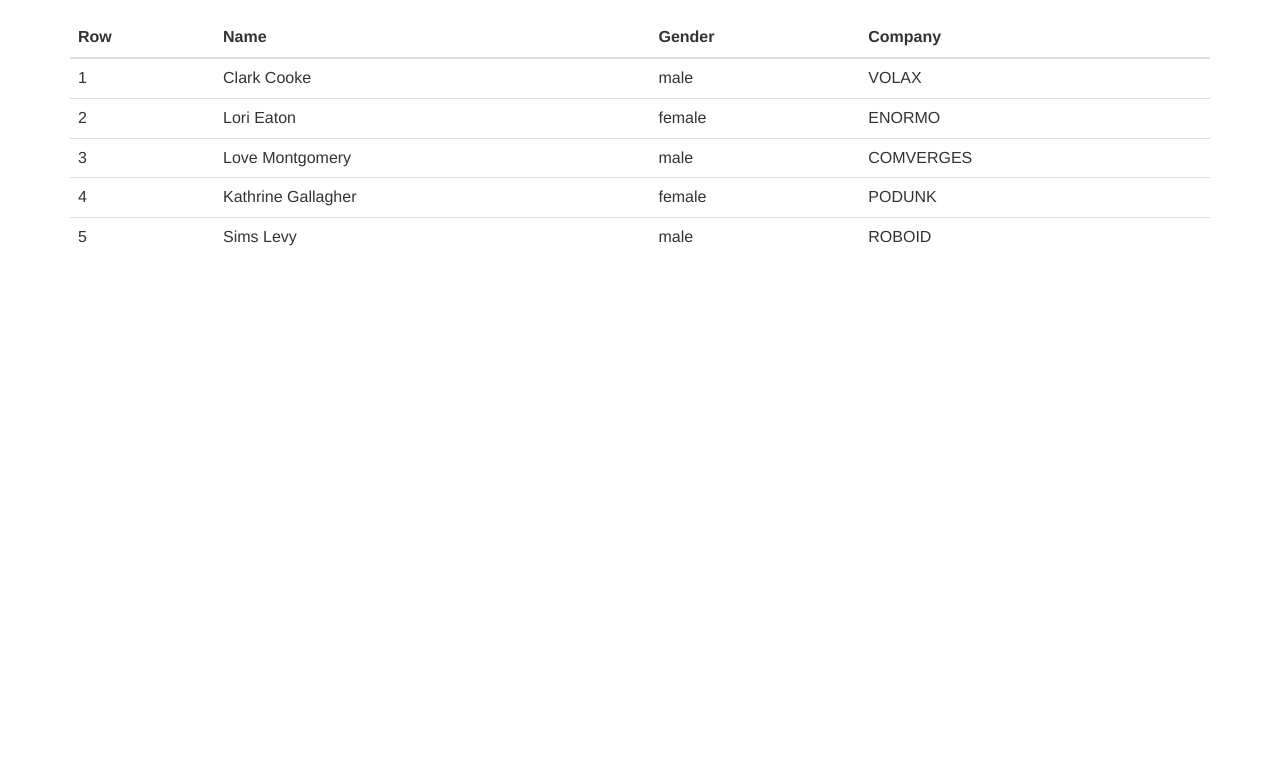
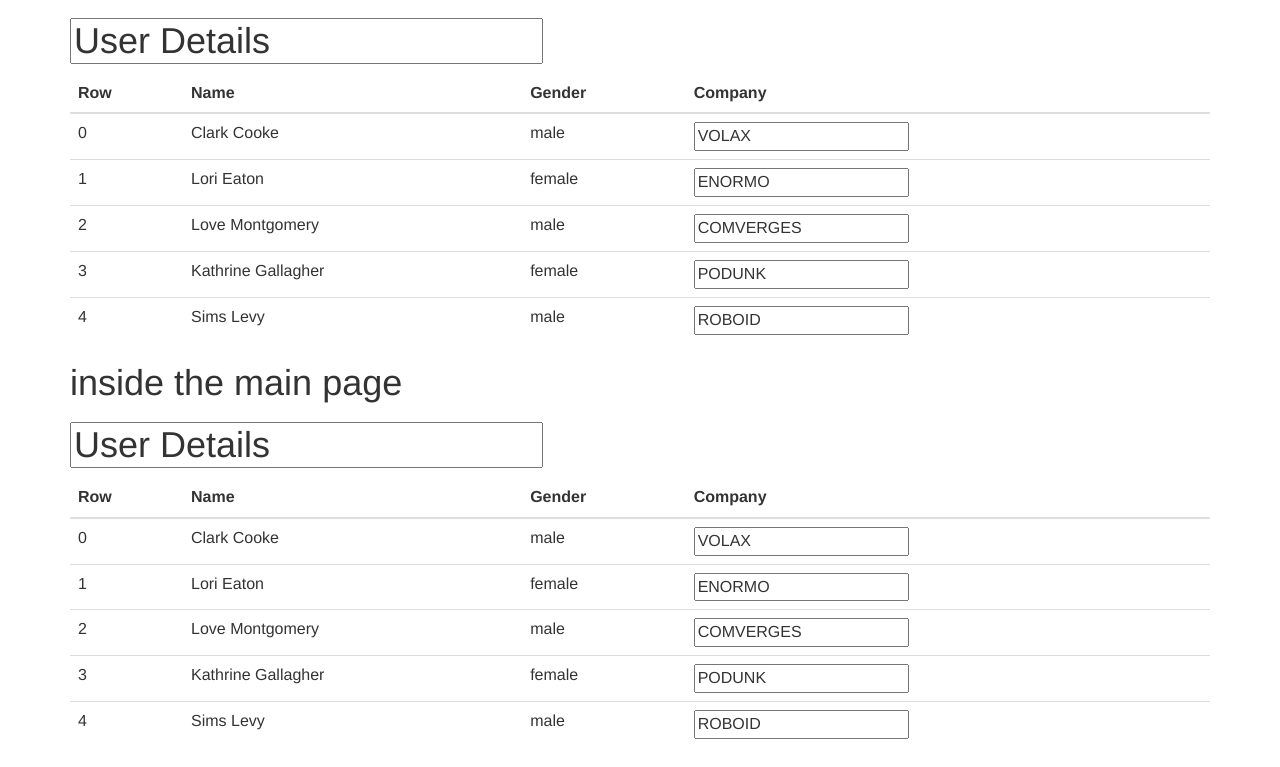
Before and after one commit to PawanJha88/AngularUpdated, a website: page index.html in a window 1280 px wide. Both pictures are taken after a click on the item "Users". Shown: the part 54-821 px from the top of the page. Before the commit the page ends 800 px from the top, so only its background shows below. Drawn offline with nearby package versions, Linux system fonts and the light colour scheme.

Commit message:
Added code

```diff
--- a/app/common/mainCtrl.js
+++ b/app/common/mainCtrl.js
@@ -16,4 +16,17 @@ angular.module("flipzon")
             }
         };
 
+
+
+
+        $scope.$watch("companyName", function (newVal, oldVal) {
+            console.log(newVal);
+            console.log(oldVal);
+        });
+
+
+
+
+
+
     }]);
--- /dev/null
+++ b/app/components/customTable.js
@@ -0,0 +1,11 @@
+angular.module("components")
+    .directive("customTable", [function () {
+        return {
+            restrict: "A",
+            templateUrl: "app/components/customtable.html",
+            scope: {
+                heading: "@", //one way communication,
+                tabledata: "="
+            }
+        }
+}]);
--- /dev/null
+++ b/app/components/customtable.html
@@ -0,0 +1,23 @@
+<h1>
+    <input type="text" ng-model="heading">
+</h1>
+<table class="table table-hover">
+    <thead>
+        <tr>
+            <th>Row</th>
+            <th>Name</th>
+            <th>Gender</th>
+            <th>Company</th>
+        </tr>
+    </thead>
+    <tbody>
+        <tr ng-repeat="data in tabledata">
+            <td>{{$index}}</td>
+            <td>{{data.name}}</td>
+            <td>{{data.gender}}</td>
+            <td>
+                <input type="text" ng-model="data.company">
+            </td>
+        </tr>
+    </tbody>
+</table>
--- a/app/home/home.html
+++ b/app/home/home.html
@@ -5,14 +5,14 @@
 
         <div class="col-sm-6 col-md-3" ng-repeat="item in products">
             <div class="thumbnail">
-                <img src="{{item.imageUrl}}" alt="Generic placeholder thumbnail">
+                <img src="{{::item.imageUrl}}" alt="Generic placeholder thumbnail">
             </div>
 
             <div class="caption">
-                <p>Category:{{item.category}}</p>
+                <p>Category:{{::item.category}}</p>
                 <p>
                     <a href="#" class="btn btn-primary" role="button">
-               {{item.price}}
+               {{::item.price}}
             </a>
 
                     </a>
--- a/app/users/users.html
+++ b/app/users/users.html
@@ -1,6 +1,11 @@
 <div ng-controller="usersCtrl">
 
-    <table class="table table-hover" ng-if="!errorDisplay">
+    <div custom-table heading="{{tableName}}" tabledata="users"></div>
+
+
+    <h1>inside the main page</h1>
+    <h1><input type="text" ng-model="tableName"></h1>
+    <table class="table table-hover">
         <thead>
             <tr>
                 <th>Row</th>
@@ -10,15 +15,15 @@
             </tr>
         </thead>
         <tbody>
-            <tr ng-repeat="item in users">
-                <td>{{$index+1}}</td>
-                <td>{{item.name}}</td>
-                <td>{{item.gender}}</td>
-                <td>{{item.company}}</td>
+            <tr ng-repeat="user in users">
+                <td>{{$index}}</td>
+                <td>{{user.name}}</td>
+                <td>{{user.gender}}</td>
+                <td>
+                    <input type="text" ng-model="user.company">
+                </td>
             </tr>
         </tbody>
     </table>
-    <div ng-if="errorDisplay">
-        <label class="lbl-dange badge">Error Occurred Please try again.</label>
-    </div>
+
 </div>
--- a/app/users/usersCtrl.js
+++ b/app/users/usersCtrl.js
@@ -2,7 +2,7 @@ angular.module("users")
     .controller("usersCtrl", ["$scope", "userService", function ($scope, userService) {
 
         // $scope.users = userService.getUsers();
-
+        $scope.tableName ="User Details";
         userService.getUsersFromJson()
             .then(function (response) {
                 console.log(response);
--- a/index.html
+++ b/index.html
@@ -39,6 +39,7 @@
     <script src="app/components/brandIcon.js"></script>
 
     <script src="app/components/ngAlphbets.js"></script>
+    <script src="app/components/customTable.js"></script>
     <script src="app/app.js"></script>
     <script src="app/common/mainCtrl.js"></script>
 </body>
```
